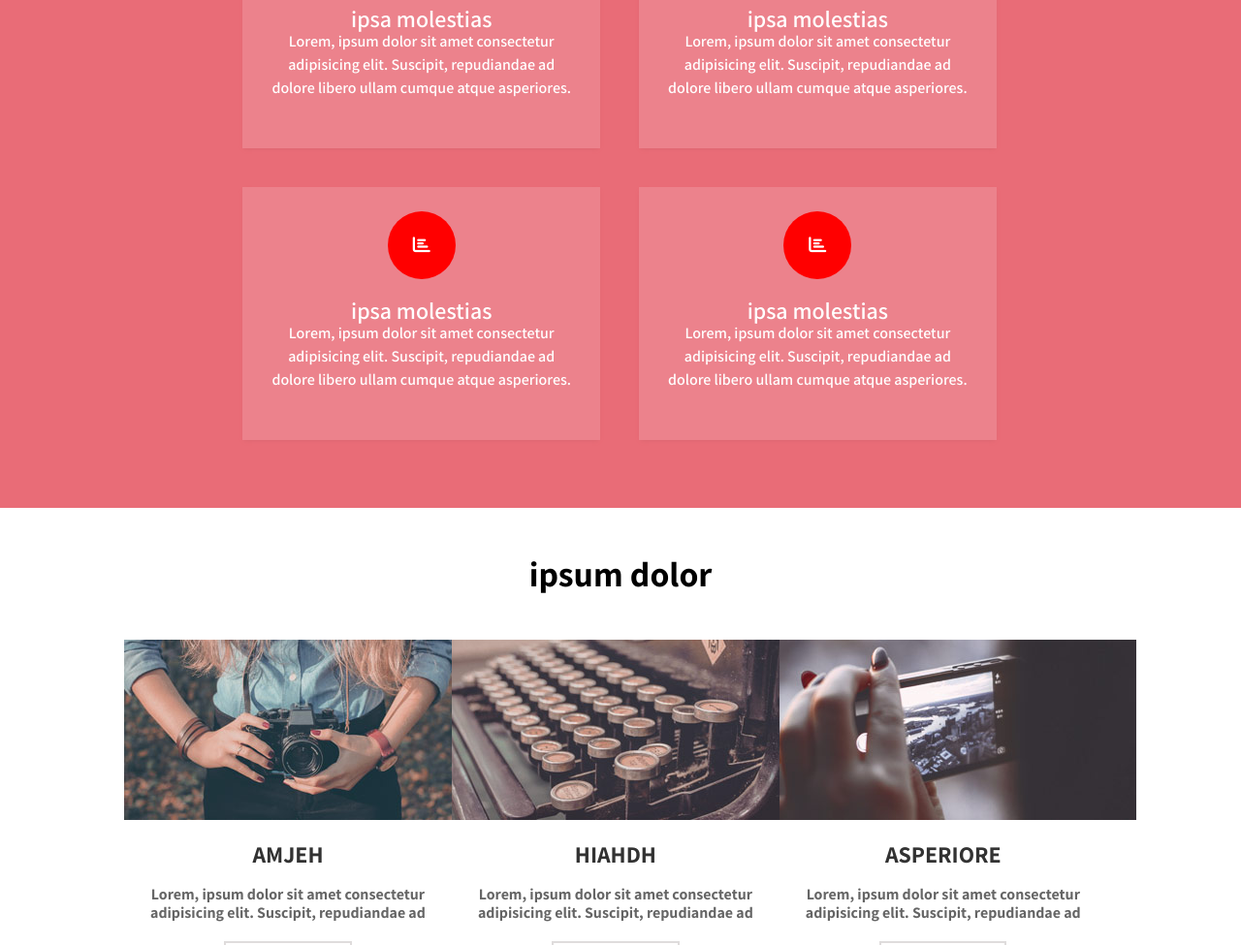
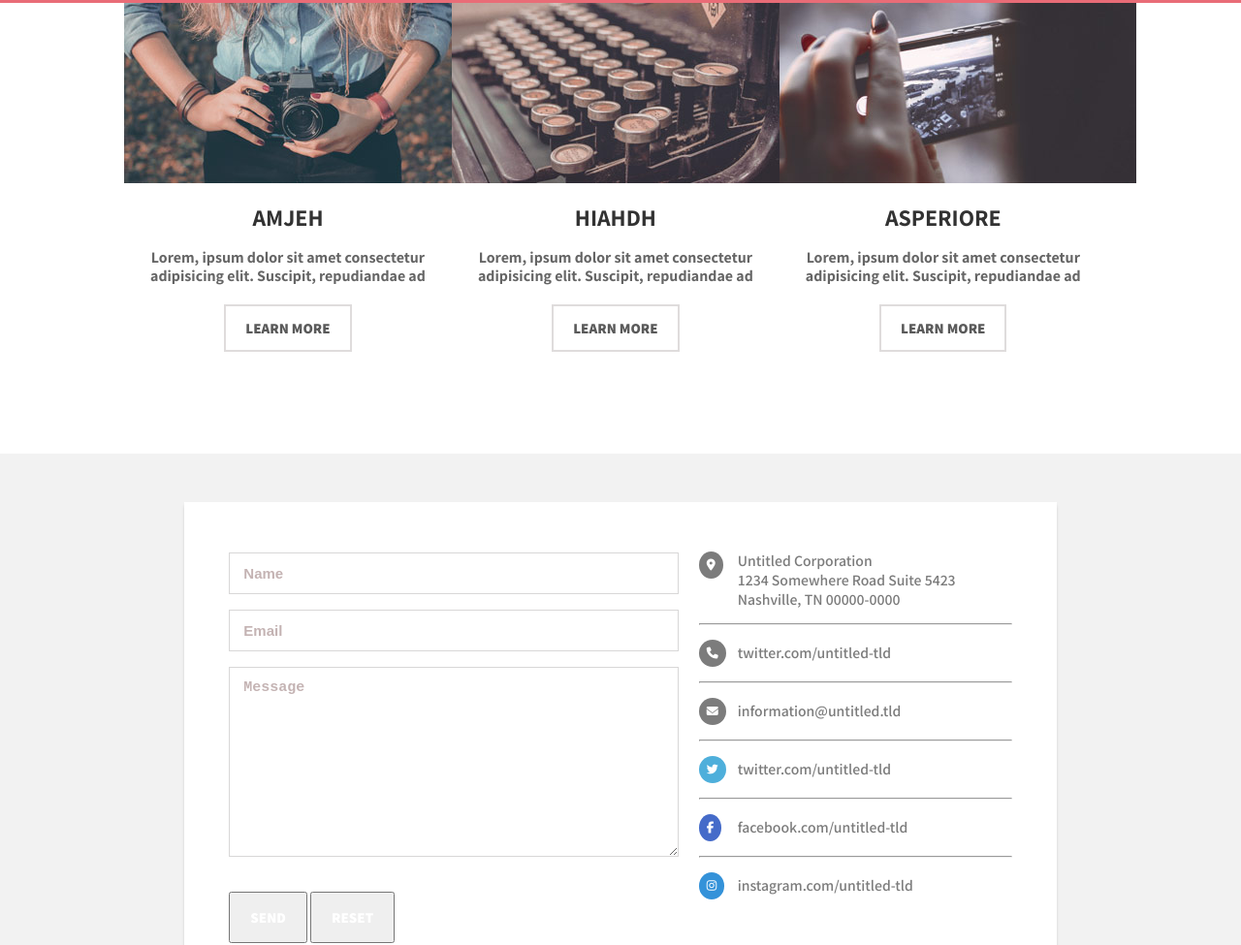
Before and after one commit to shadab-me/list-html, a plain HTML site: page level2/index.html in a window 1280 px wide. Shown: the part 1825-2800 px from the top of the page at 97% size. Drawn offline with Linux system fonts and the light colour scheme.

Commit message:
Lines Added

```diff
--- a/level2/asset/stylesheet/main.css
+++ b/level2/asset/stylesheet/main.css
@@ -2,19 +2,87 @@
   License: none (public domain)
 */
 
-html, body, div, span, applet, object, iframe,
-h1, h2, h3, h4, h5, h6, p, blockquote, pre,
-a, abbr, acronym, address, big, cite, code,
-del, dfn, em, img, ins, kbd, q, s, samp,
-small, strike, strong, sub, sup, tt, var,
-b, u, i, center,
-dl, dt, dd, ol, ul, li,
-fieldset, form, label, legend,
-table, caption, tbody, tfoot, thead, tr, th, td,
-article, aside, canvas, details, embed,
-figure, figcaption, footer, header, hgroup,
-menu, nav, output, ruby, section, summary,
-time, mark, audio, video {
+html,
+body,
+div,
+span,
+applet,
+object,
+iframe,
+h1,
+h2,
+h3,
+h4,
+h5,
+h6,
+p,
+blockquote,
+pre,
+a,
+abbr,
+acronym,
+address,
+big,
+cite,
+code,
+del,
+dfn,
+em,
+img,
+ins,
+kbd,
+q,
+s,
+samp,
+small,
+strike,
+strong,
+sub,
+sup,
+tt,
+var,
+b,
+u,
+i,
+center,
+dl,
+dt,
+dd,
+ol,
+ul,
+li,
+fieldset,
+form,
+label,
+legend,
+table,
+caption,
+tbody,
+tfoot,
+thead,
+tr,
+th,
+td,
+article,
+aside,
+canvas,
+details,
+embed,
+figure,
+figcaption,
+footer,
+header,
+hgroup,
+menu,
+nav,
+output,
+ruby,
+section,
+summary,
+time,
+mark,
+audio,
+video {
   margin: 0;
   padding: 0;
   border: 0;
@@ -22,28 +90,47 @@ time, mark, audio, video {
   font: inherit;
   vertical-align: baseline;
 }
+
 /* HTML5 display-role reset for older browsers */
-article, aside, details, figcaption, figure,
-footer, header, hgroup, menu, nav, section {
+article,
+aside,
+details,
+figcaption,
+figure,
+footer,
+header,
+hgroup,
+menu,
+nav,
+section {
   display: block;
 }
+
 body {
   line-height: 1;
   background-color: #f2f2f2;
   font-family: 'Assistant', sans-serif;
 
 }
-ol, ul {
+
+ol,
+ul {
   list-style: none;
 }
-blockquote, q {
+
+blockquote,
+q {
   quotes: none;
 }
-blockquote:before, blockquote:after,
-q:before, q:after {
+
+blockquote:before,
+blockquote:after,
+q:before,
+q:after {
   content: '';
   content: none;
 }
+
 table {
   border-collapse: collapse;
   border-spacing: 0;
@@ -52,16 +139,19 @@ table {
 
 /*typography */
 
-h1{
+h1 {
   font-size: 36px;
 }
-h2{
+
+h2 {
   font-size: 28px;
 }
-h3{
+
+h3 {
   font-size: 24px;
 }
-h4{
+
+h4 {
   font-size: 20px;
 }
 
@@ -70,30 +160,32 @@ h4{
 *::after {
   box-sizing: border-box;
 }
-a{
+
+a {
   text-decoration: none;
   color: white;
 }
-.mb-200{
-    margin-bottom: 100px;
+
+.mb-50 {
+  margin-bottom: 66px;
 }
-.text-center{
+
+.text-center {
   text-align: center;
 }
-.container{
+
+.container {
   width: 80%;
   margin: 0 auto;
 }
 
-.flex{
+.flex {
   display: flex;
   flex-flow: row wrap;
 }
-.main-heading{
-    text-align: center;
-}
 
-.hero{
+
+.hero {
   text-align: center;
   background-color: #323347;
   background-image: url(../images/bg.jpg);
@@ -109,81 +201,110 @@ a{
   padding: 180px;
 
 }
-.hero-text h1{
+
+.hero-text h1 {
   padding: 15px;
   font-weight: bold;
 }
-.hero-text h3{
+
+.hero-text h3 {
   color: rgb(201, 59, 59);
   padding-bottom: 25px;
 }
-.justify-between{
+
+.justify-between {
   justify-content: space-between;
 }
-.justify-center{
+
+.justify-center {
   justify-content: center;
 }
-.logo{
+
+.logo {
   color: white;
   text-transform: uppercase;
 }
-header{
+
+header {
   padding-top: 15px;
 }
-.nav-bar li a{
+
+.nav-bar li a {
   text-transform: uppercase;
 }
 
-.nav-bar li{
+.nav-bar li {
   padding-left: 20px;
   display: block;
 }
 
 
-.main-col-1{
+
+
+.main-col-1 {
   width: 32%;
   background-color: #fff;
   box-shadow: 0 2px 4px -2px grey;
-  padding:40px;
+  padding: 40px;
   margin: 5px;
 
 }
-.main-heading,
-.section-heading{
-  padding: 25px;
-  width: 30%;
-  margin:  0 auto;
-  text-align: center;
+
+/*lines */
+
+.line-small{
+  width: 130px;
+
 }
-.main-heading h2{
-  padding: 25px;
-  font-weight: 600;
-  font-weight: bold;
-  font-size: 36px;
+.line-medium{
+  width: 160px;
 }
-.main-heading p{
-  font-size: 18px;
-  line-height: 1.3;
-  padding-bottom: 25px;
+.line-large{
+  width: 200px;
 }
-.icon{
+
+.col {
+    flex-flow: column wrap;
+}
+.lines-right .line {
+  align-self: flex-end;
+}
+
+.lines-left .line {
+  align-self: flex-start;
+}
+
+.line {
+  display: inline-block;
+  height: 2px;
+  background-color: rgba(190, 183, 183, 0.486);
+  border: 0;
+  margin: 4px;
+}
+
+.icon {
   text-align: center;
   margin-bottom: 20px;
 }
-.icon-text{
+
+.icon-text {
   text-align: center;
 }
-.icon-text h4{
+
+.icon-text h4 {
   padding-bottom: 20px;
 }
-.first-btn{
+
+.first-btn {
   background-color: #D5636D;
 }
-.icon-text p{
+
+.icon-text p {
   line-height: 1.5;
   padding-bottom: 25px;
 }
-.icon i{
+
+.icon i {
   background-color: red;
   border-radius: 50%;
   font-size: 18px;
@@ -193,20 +314,23 @@ header{
 
 
 /*services */
-#white{
+#white {
   color: white;
 }
- .services{
+
+.services {
   background-color: #E96C77;
   padding: 50px 0;
   color: white;
 
 }
- .column-4{
+
+.column-4 {
   width: 80%;
   margin: 0 auto;
 }
- .col-1-4{
+
+.col-1-4 {
   width: 45%;
   margin: 20px;
   padding: 25px;
@@ -215,30 +339,36 @@ background-color: #EC828C;
   padding-bottom: 25px;
 
 }
- .article{
+
+.article {
   background-color: #fff;
 }
- article{
+
+article {
   width: 33%;
   text-align: center;
 }
- article h3{
+
+article h3 {
   padding: 20px;
   text-transform: uppercase;
   font-weight: bold;
   opacity: .8;
 }
- article p{
+
+article p {
   font-size: px;
   font-weight: bold;
   line-height: 1.2;
   opacity: .6;
 }
- .art-text{
+
+.art-text {
   padding-left: 25px;
   padding-right: 25px;
 }
- .btn{
+
+.btn {
   display: inline-block;
   font-size: 15px;
   font-weight: 800;
@@ -248,7 +378,8 @@ padding-bottom: 25px;
   margin: 20px 0;
   font-family: 'Assistant', sans-serif;
 }
- .btn-second{
+
+.btn-second {
   color: #5A5A5A;
   background-color: #fff;
   border: 2px solid rgba(190, 183, 183, 0.486);
@@ -256,25 +387,114 @@ padding-bottom: 25px;
 
 
 
-  .footer-menu-item{
+.footer-menu-item {
   padding: 20px;
   text-align: center;
 }
-  .footer{
+
+.footer {
   padding: 66px 0;
 }
-  .footer-nav{
+
+.footer-nav {
   text-align: center;
 
 }
-  .footer-link{
+
+.footer-link {
   color: black;
   font-weight: bold;
   opacity: .7;
 
 }
-  .copyright{
+
+.copyright {
   text-align: center;
   opacity: .7;
 
 }
+
+
+
+
+/*
+=============================================================
+Contact
+=============================================================
+*/
+.contact-info {
+  width: 900px;
+  margin: 50px auto;
+  background-color: #fff;
+  padding: 36px;
+  align-items: flex-start;
+  box-shadow: 0 2px 4px -2px grey;
+}
+
+.col-1-2 {
+  width: 56%;
+}
+
+.col-2-2 {
+  width: 39%;
+  font-family: 'Noto Sans JP', sans-serif;
+}
+
+.form-control {
+  display: block;
+  width: 100%;
+  padding: 12px 14px;
+  margin: 16px 0;
+  font-size: 15px;
+  border: 1px solid #d8d7d7;
+}
+
+::placeholder,
+.form-control {
+  color: #c4b3b3;
+  font-weight: 600;
+}
+
+.contact-menu li {
+  display: flex;
+  margin: 15px 0;
+  color: #7C7C7C;
+  font-size: 14px;
+  font-weight: 500;
+  line-height: 1.4;
+  align-items: flex-start;
+}
+
+.contact-menu li a {
+  color: #7C7C7C;
+  align-self: center;
+}
+
+.contact-menu span {
+  width: 40px;
+}
+
+.margin {
+  margin-top: 10px;
+}
+
+.icons {
+  font-size: 12px;
+  margin-right: 5px;
+  color: #fff;
+  padding: 8px;
+  border-radius: 50%;
+  background-color: #7C7C7C;
+}
+
+.fa-twitter {
+  background-color: #4EAFDB;
+}
+
+.fa-facebook-f {
+  background-color: #456BC9;
+}
+
+.fa-instagram {
+  background-color: #3492D9;
+}
--- a/level2/index.html
+++ b/level2/index.html
@@ -47,13 +47,30 @@
     <!--hero section end here-->
 
     <!--main section start from here-->
-    <main class="mb-200">
-        <div class="main-heading">
-            <h2>Lamet consec</h2>
-            <p>Lorem, ipsum dolor santium cumque! Repellat, commodi. Atque vitae non qui ad aliquam ipsa?</p>
+    <main class="mb-50">
+
+         <div class="section-title flex justify-center">
+<div class="lines-right flex col">
+    <div class="line line-large"></div>
+    <div class="line line-medium"></div>
+    <div class="line line-small"></div>
+
+</div>
+<h1 class="main-heading">Good Work</h1>
+
+<div class="lines-left flex col">
+    <div class="line line-large"></div>
+    <div class="line line-medium"></div>
+
+    <div class="line line-small"></div>
+</div>
+
 
         </div>
-        <div class="container flex">
+        <div class="title-text">
+            <p>L</p>
+        </div>
+         <div class="container flex">
             <div class="main-col-1">
                 <div class="icon">
                     <i class="fas fa-user"></i>
@@ -97,10 +114,7 @@
 
     <!--services section start form here-->
     <section class="services">
-        <div class="main-heading" id="white">
-            <h2>voluptatum prov</h2>
-            <p>Exercitationem culpa ullam non ea inventore voluptatum provident  !</p>
-        </div>
+
         <div class="container">
             <div class="column-4 flex">
 
@@ -164,9 +178,9 @@
 
     <!--service section end here-->
 <section class="article">
-<div class="main-heading">
-    <h2>ipsum dolor</h2>
-</div>
+
+
+
 <div class="container flex">
 <article>
     <div class="img">
@@ -212,7 +226,58 @@
 </section>
 
 
+<section class="contact" id="contact">
 
+
+
+     <section class="contact-info flex">
+        <div class="col-1-2 container">
+            <form class="form">
+                <input class="form-control" type="text" placeholder="Name">
+                <input class="form-control" type="email" placeholder="Email">
+                <textarea class="form-control" rows="10" name="message">Message</textarea>
+
+                <input type="submit" value="Send" class="btn primary-btn">
+                <input type="submit" value="Reset" class="btn second-btn">
+            </form>
+        </div>
+
+        <section class="col-2-2 container">
+            <ul class="contact-menu">
+                <li class="contact-menu-item">
+                    <span><i class="icons fas fa-map-marker-alt"></i></span>
+                    <address>Untitled Corporation <br> 1234 Somewhere Road Suite 5423 <br/>
+                    Nashville, TN 00000-0000 </address>
+                </li>
+                <hr class="hr">
+                <li class="contact-menu-item">
+                    <span><i class="icons fas fa-phone"></i></span>
+                    <a href="#">twitter.com/untitled-tld</a>
+                </li>
+                <hr class="hr">
+                <li class="contact-menu-item">
+                    <span><i class="icons fas fa-envelope"></i></span>
+                    <a href="#">information@untitled.tld</a>
+                </li>
+                <hr class="hr">
+                <li class="contact-menu-item">
+                    <span><i class="icons fab fa-twitter"></i></span>
+                    <a href="#">twitter.com/untitled-tld</a>
+                </li>
+                <hr class="hr">
+                <li class="contact-menu-item">
+                    <span><i class="icons fab fa-facebook-f"></i></span>
+                    <a href="#">facebook.com/untitled-tld</a>
+                </li>
+                <hr class="hr">
+                <li class="contact-menu-item">
+                    <span><i class="icons fab fa-instagram"></i></span>
+                    <a href="#">instagram.com/untitled-tld</a>
+                </li>
+            </ul>
+        </section>
+    </section>
+</section>
 
 
 <footer class="footer">
```
Lines whose indentation alone changed are shown as unchanged.
